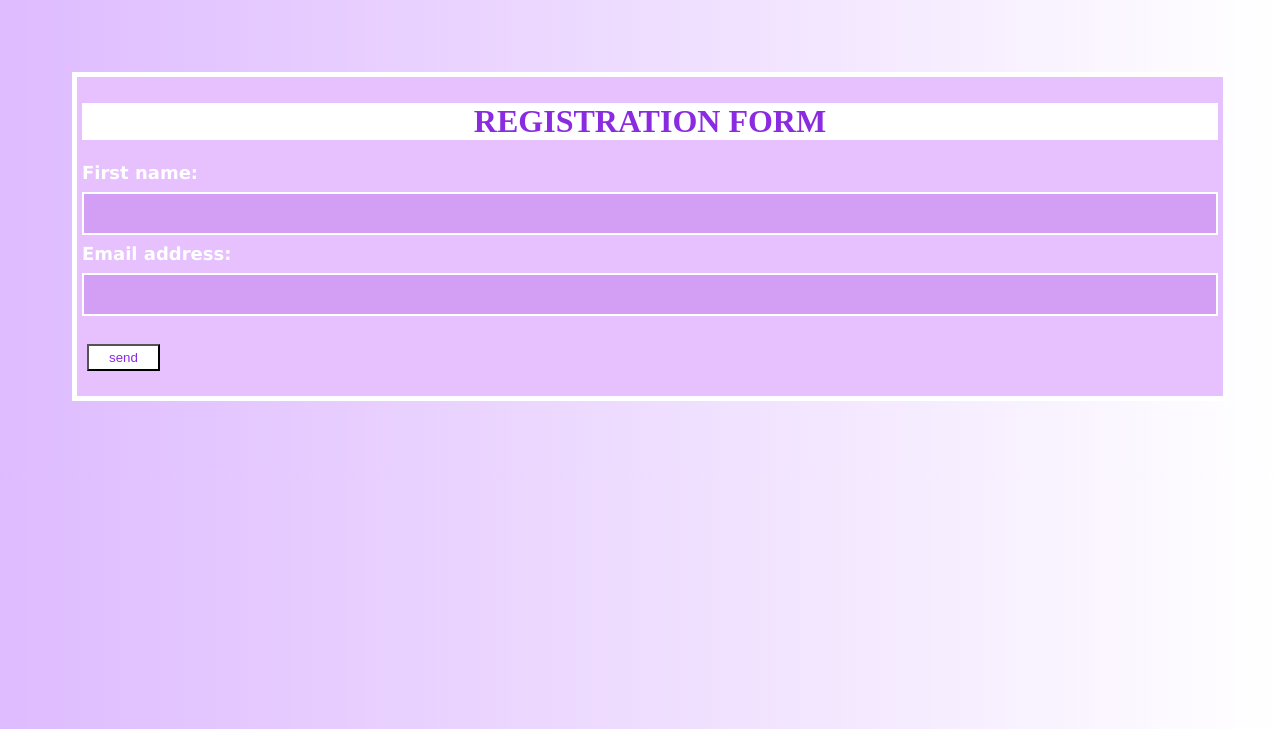
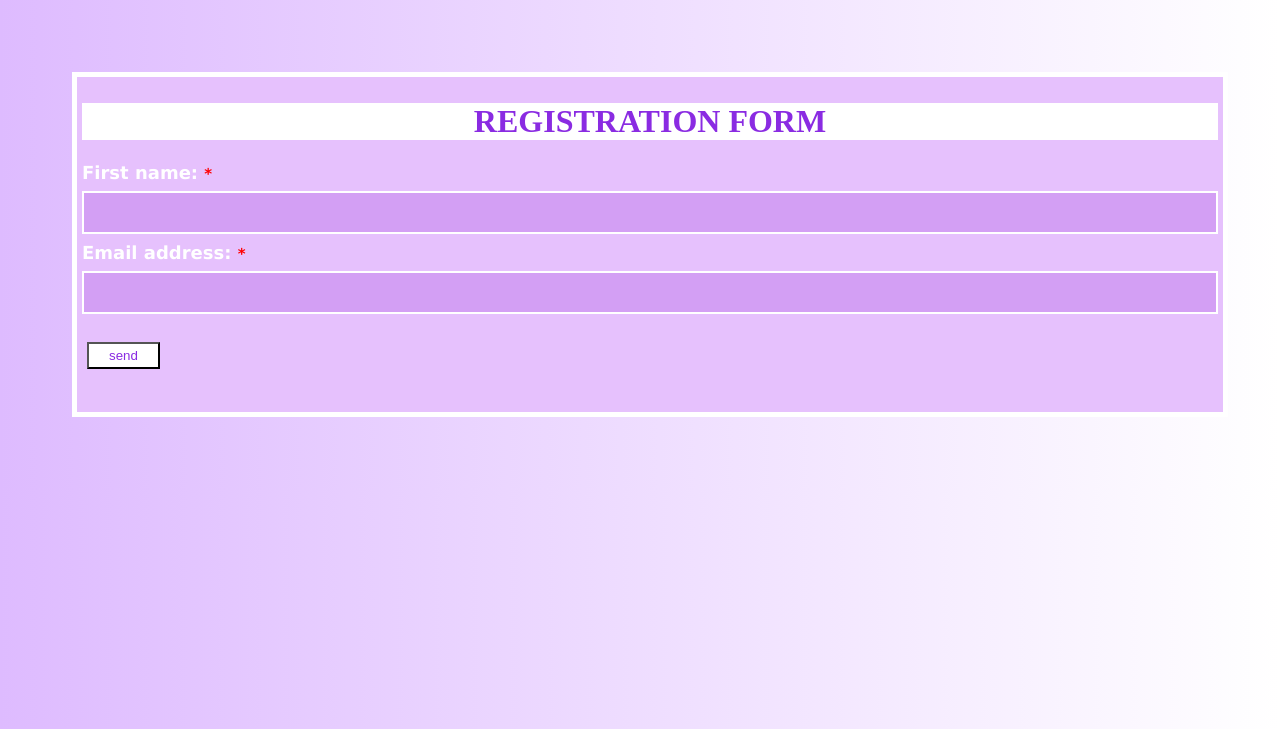
Before and after one commit to Isrvx0/back-end-basics, a PHP site: page /welcome.php in a window 1280 px wide. Shown: the top 729 px of the page. Run offline with PHP 8.4, Linux system fonts and the light colour scheme.

Commit message:
form php

```diff
--- a/forms/welcome.php
+++ b/forms/welcome.php
@@ -5,12 +5,7 @@
     <meta name="viewport" content="width=device-width, initial-scale=1.0">
     <title> Formulier </title>
     <style>
-        html {
-            color: white;
-            font-size: medium;
-            font-weight: bold;
-            font-family: Cambria, Cochin, Georgia, Times, 'Times New Roman', serif;
-        }
+
         body {
             padding: 5%;
             align-items: center;
@@ -32,6 +27,8 @@
             background-color: white;
         }
         label {
+            color: white;
+            font-weight: bold;
             text-align: left;
             font-size: large;
             font-family: 'Lucida Sans', 'Lucida Sans Regular', 'Lucida Grande', 'Lucida Sans Unicode', Geneva, Verdana, sans-serif;
@@ -48,42 +45,59 @@
             padding: 5px;
             background-color: #e6c1fd;
         }
+        .error {
+            color: red;
+            font-size: 15px;
+            font-weight: bold;
+        }
 
     </style>
 </head>
 <body>
+<?php
+    $requiredName = $requiredEmail = "*";
+    $invalidName = $invalidEmail = "";
+    $filled_information = "";
+
+    if ($_SERVER["REQUEST_METHOD"] == "POST") {
+
+        # Check if name and email fileds are empty or invalid
+        if(empty($_POST['email'])){
+            $requiredEmail = "Email is required!";
+        } if (empty($_POST['name'])) {
+            $requiredName = "Name is required!";
+        } if (!filter_var($_POST['email'], FILTER_VALIDATE_EMAIL)){
+            $invalidEmail = "Email is Invalid!</br>";
+        } if (ctype_alpha(str_replace(' ', '', $_POST['name'])) === false) {
+            $invalidName = "Name is Invalid!</br>";
+        }else{
+            # $name= $_POST['name'];
+            # $email= $_POST['email'];
+            $filled_information = "<h2> De ingevulde gegevens zijn: </h2> <br/> Name is : ". $_POST['name']. "<br/>Email address is : ". $_POST['email'];
+        }
+            };
+        ?>
     <div id="formulier">
-    <h1> REGISTRATION FORM </h1>
+        <h1> REGISTRATION FORM </h1>
         <form method="post">
-            <label for="fname">First name:</label><br>
+            <label for="fname">First name:
+                <span class="error"><?php echo $requiredName;?></span>
+            </label><br>
             <input type="text" id="fname" name="name" value=""><br>
-            <label for="lname">Email address:</label><br>
+            <span class="error"><?php echo $invalidName;?></span>
+
+            <label for="lname">Email address:
+                <span class="error"><?php echo $requiredEmail;?></span>
+            </label><br>
             <input type="text" id="lname" name="email" value="">
+            <span class="error"><?php echo $invalidEmail;?></span>
+
             <input type="submit" value="send">
         </form>
+        <?php
+        echo $filled_information.'<br/>';
+        ?>
+
     </div>
 </body>
 </html>
-
-<?php
-    if ($_SERVER["REQUEST_METHOD"] == "POST") {
-
-        function errorText ($error) {
-            echo "<br/>Invalid ". $error ." format<br/>";
-        };
-        # Check if name and email fileds are empty
-        if(empty($_POST['name']) && empty($_POST['email'])){
-            echo " <br/> Please fill in the fields";
-        } if (!filter_var($_POST['email'], FILTER_VALIDATE_EMAIL)){
-            errorText ("email");
-        } if (ctype_alpha(str_replace(' ', '', $_POST['name'])) === false) {
-            errorText ("name");
-        }else{
-            # $name= $_POST['name'];
-            # $email= $_POST['email'];
-            echo ("<h1>". 'De ingevulde gegevens zijn:' ."</h1>");
-            echo ('Name is :     '. $_POST['name']. '<br/>');
-            echo ('Email is :'   . $_POST['email']. '<br/>');
-        }
-    };
-?>
```
